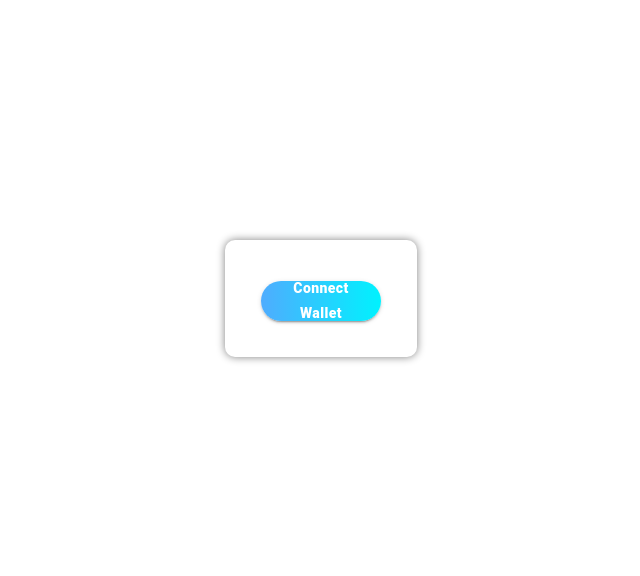
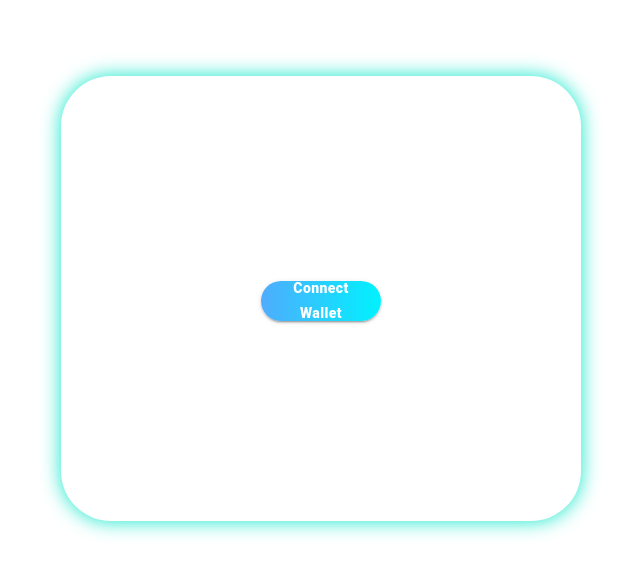
Before and after one commit to otampy3184/nft-maker-js, a React (Create React App) app in the folder frontend/: page / in a window 1280 px wide. Shown: the part 102-678 px from the top of the page, without its empty margins (319-959 px from the left). Built offline with nearby package versions, Linux system fonts and the light colour scheme.

Commit message:
CSS調整

```diff
--- a/frontend/src/App.css
+++ b/frontend/src/App.css
@@ -49,9 +49,9 @@
   justify-content: center;
   text-align: center;
   border: none;
-  padding: 36px;
-  border-radius: 10px;
-  box-shadow: 0px 0px 8px gray;
+  padding: 200px;
+  border-radius: 50px;
+  box-shadow: 0px 0px 20px rgb(15, 231, 202);
   color: gray;
 }
 
```
